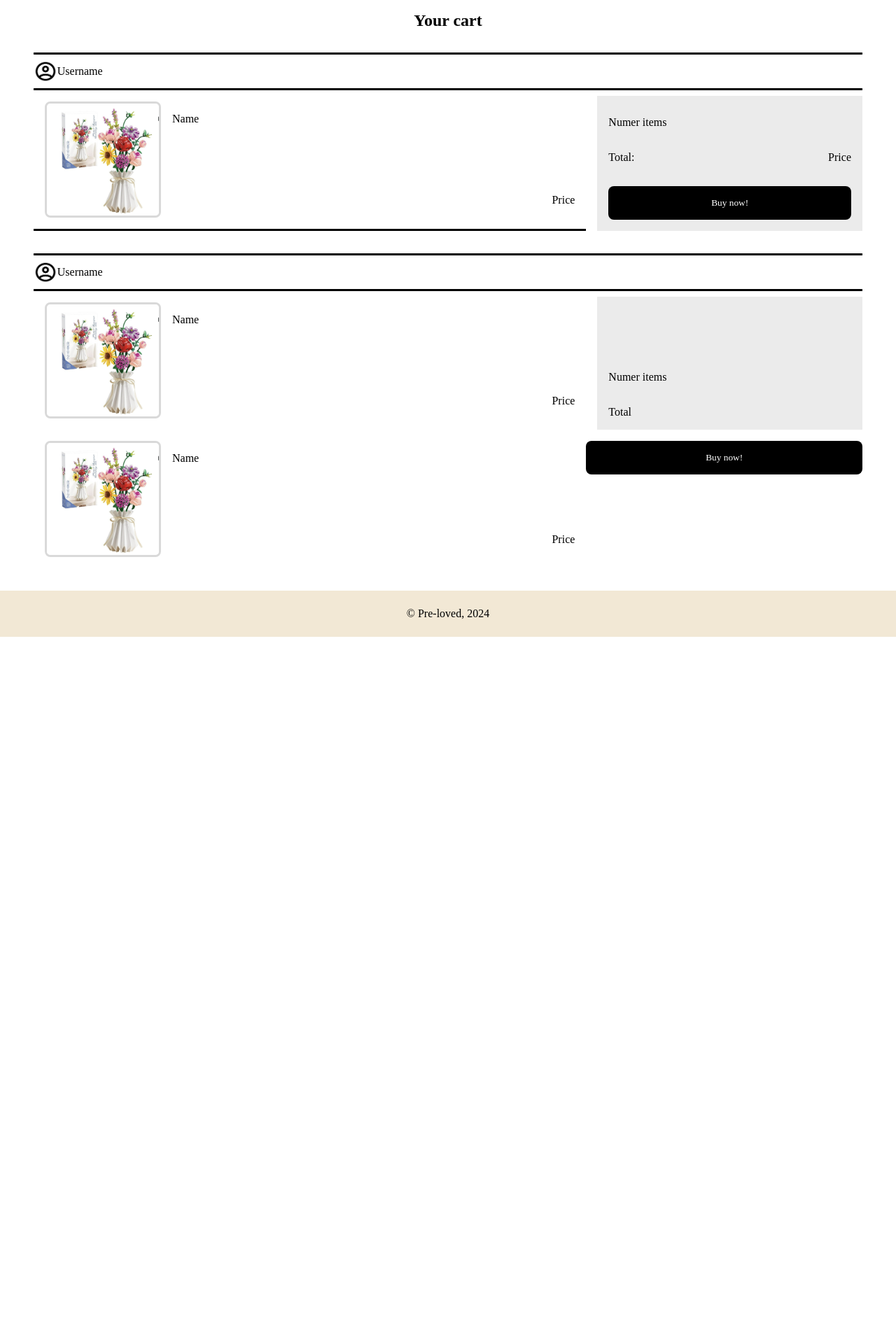
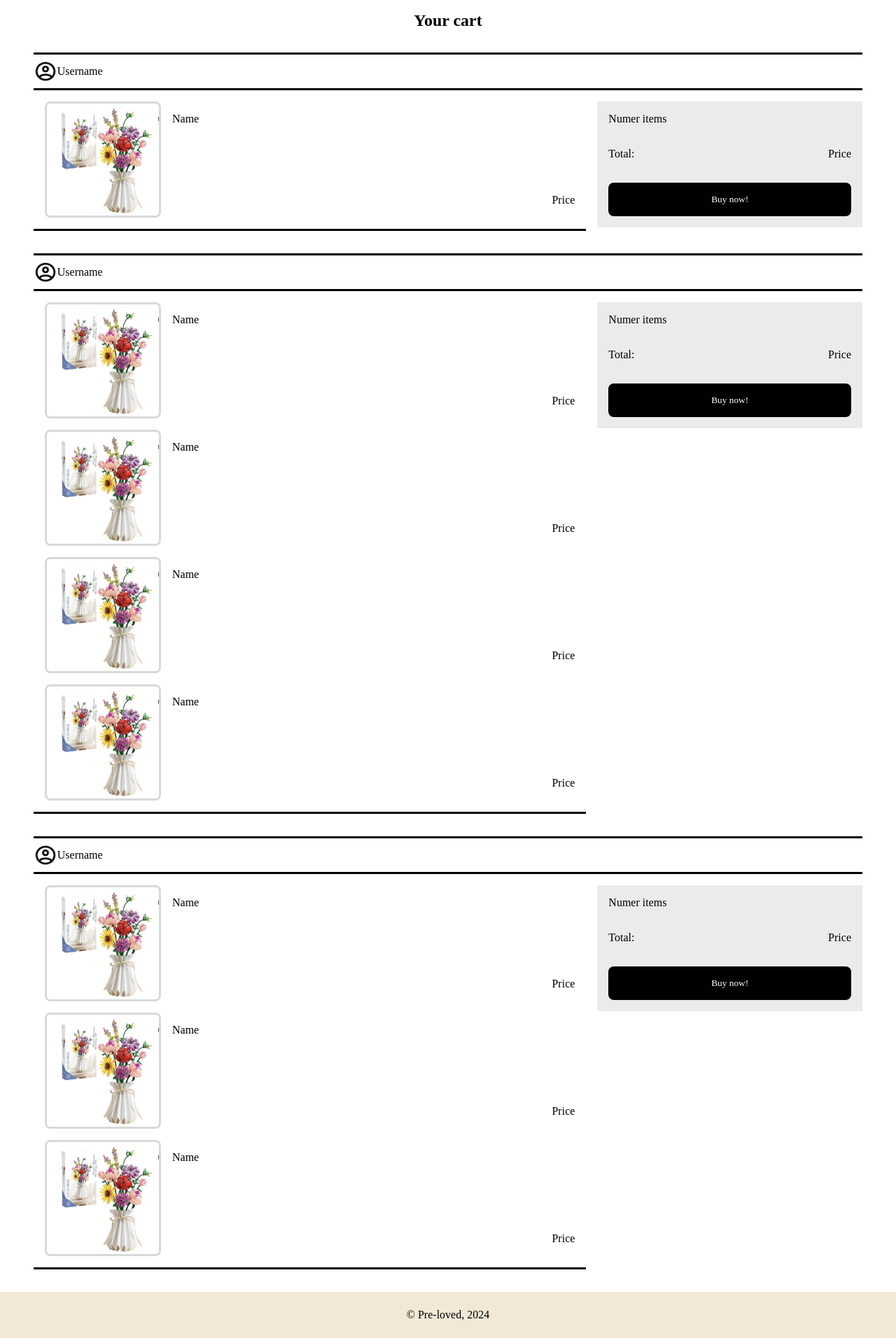
Before and after one commit to larampc/Pre-loved-things, a PHP site: page /cart.html in a window 1280 px wide. Shown: the part 80-1992 px from the top of the page at 70% size. Before the commit the page ends 990 px from the top, so only its background shows below. Run offline with PHP 8.4, Linux system fonts and the light colour scheme; some web fonts are replaced.

Commit message:
Sticky in cart.css

```diff
--- a/cart.css
+++ b/cart.css
@@ -72,13 +72,16 @@ main h2 {
 
 .sum {
     grid-area: sum;
+    height: fit-content;
     display: flex;
     flex-direction: column;
     background-color: #EBEBEB;
     justify-content: end;
     padding: 0 1rem;
     margin-left: 1rem;
-    margin-top: 0.5rem;
+    margin-top: 1rem;
+    position: sticky;
+    top: 6rem;
 }
 
 .seller-items {
--- a/cart.html
+++ b/cart.html
@@ -67,6 +67,7 @@
                 <img src="images/profile.png" class="profile-pic">
                 <p>Username</p>
             </div>
+            <section class="seller-items">
                 <div class="item">
                     <img src="images/flowe.png"></img>
                     <div class="item-info">
@@ -81,15 +82,74 @@
                         <p class="price">Price</p>
                     </div>
                 </div>
+                <div class="item">
+                    <img src="images/flowe.png"></img>
+                    <div class="item-info">
+                        <p class="name">Name</p>
+                        <p class="price">Price</p>
+                    </div>
+                </div>
+                <div class="item">
+                    <img src="images/flowe.png"></img>
+                    <div class="item-info">
+                        <p class="name">Name</p>
+                        <p class="price">Price</p>
+                    </div>
+                </div>
+            </section>
             <div class="sum">
                 <p>Numer items</p>
-                <p>Total</p>
+                <div class="sum-price">
+                    <p>Total: </p>
+                    <p>Price</p>
                 </div>
                 <form class="buy-item">
                     <label>
                         <button class="Buy" type="submit">Buy now!</button>
                     </label>
                 </form>
+            </div>
+        </section>
+        <section class="seller">
+            <div class="seller-info">
+                <img src="images/profile.png" class="profile-pic">
+                <p>Username</p>
+            </div>
+            <section class="seller-items">
+                <div class="item">
+                    <img src="images/flowe.png"></img>
+                    <div class="item-info">
+                        <p class="name">Name</p>
+                        <p class="price">Price</p>
+                    </div>
+                </div>
+                <div class="item">
+                    <img src="images/flowe.png"></img>
+                    <div class="item-info">
+                        <p class="name">Name</p>
+                        <p class="price">Price</p>
+                    </div>
+                </div>
+                <div class="item">
+                    <img src="images/flowe.png"></img>
+                    <div class="item-info">
+                        <p class="name">Name</p>
+                        <p class="price">Price</p>
+                    </div>
+                </div>
+            </section>
+            <div class="sum">
+                <p>Numer items</p>
+                <div class="sum-price">
+                    <p>Total: </p>
+                    <p>Price</p>
+                </div>
+                <form class="buy-item">
+                    <label>
+                        <button class="Buy" type="submit">Buy now!</button>
+                    </label>
+                </form>
+            </div>
         </section>
     </main>
     <footer>
--- a/style.css
+++ b/style.css
@@ -14,6 +14,7 @@ body > header {
     background-color: #F2E8D5;
     align-items: center;
     justify-content:space-between;
+    z-index: 10;
 }
 
 .search-container {
```
Lines whose indentation alone changed are shown as unchanged.
